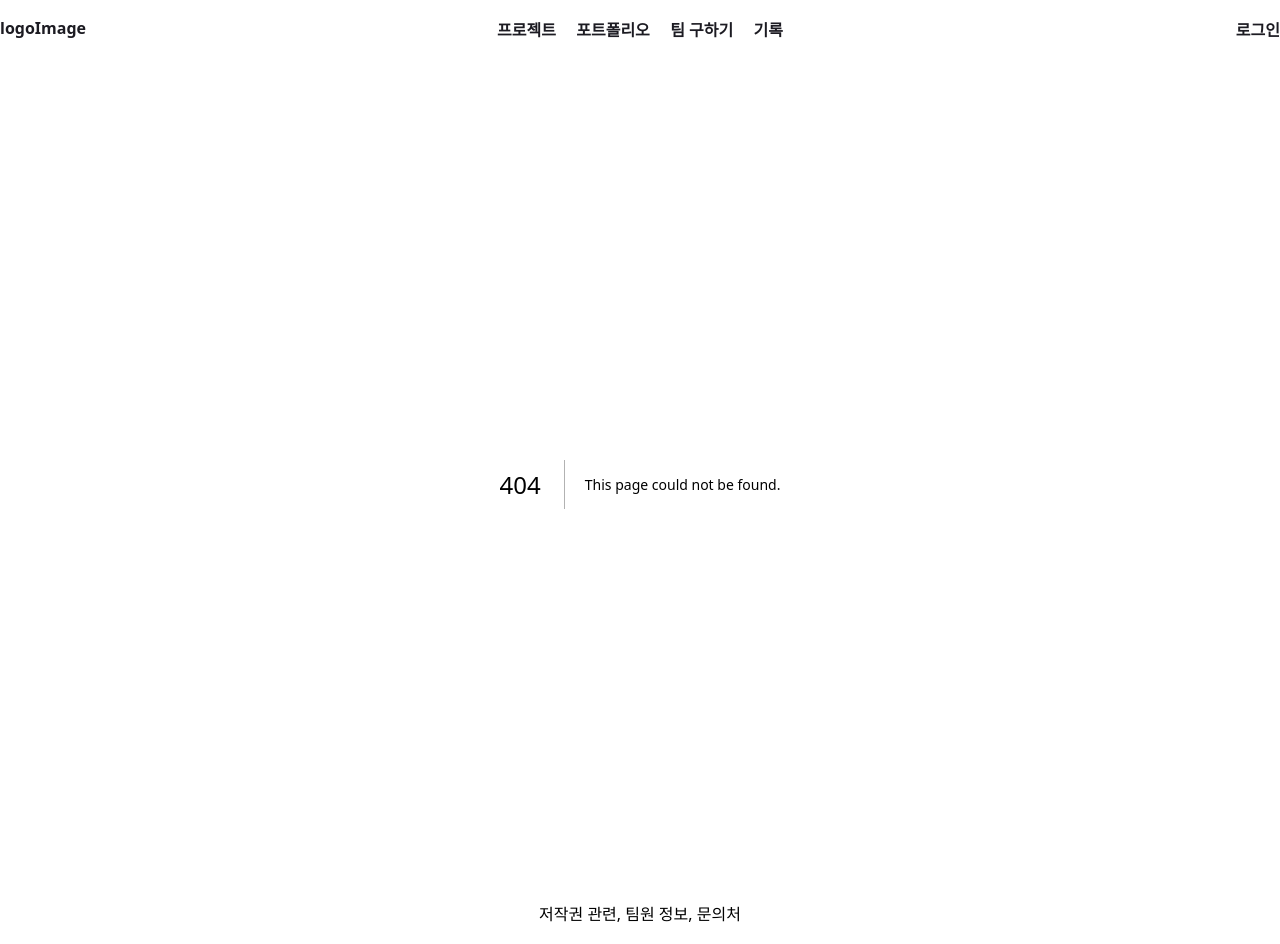
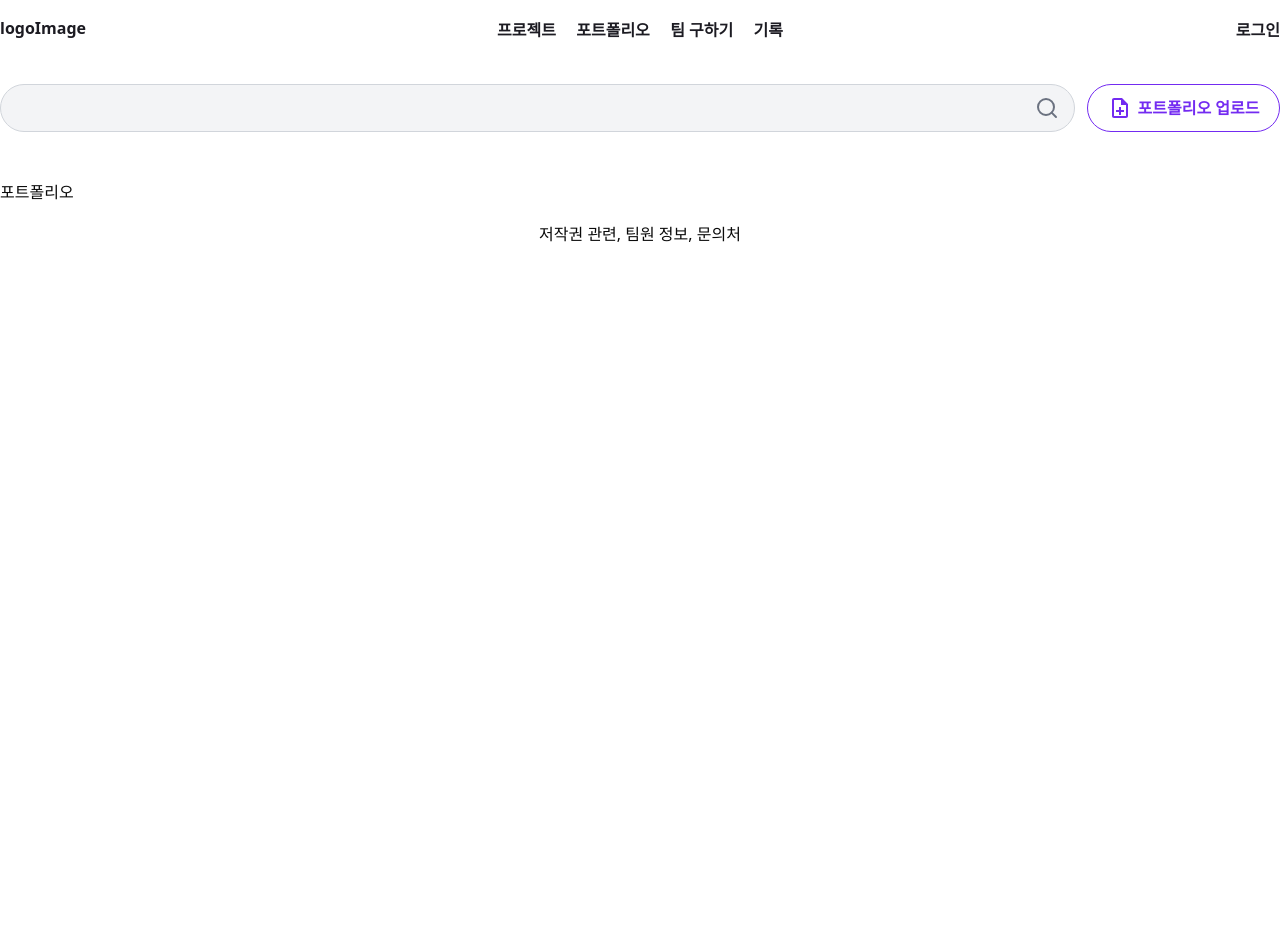
Before and after one commit to portcloud-project/Portcloud-FE, a Next.js app in the folder frontend/: page /works/userportpolio in a window 1280 px wide. Before the commit this address had no page. After the commit the page ends 800 px from the top, so only its background shows below. Built offline with nearby package versions, Linux system fonts and the light colour scheme.

Commit message:
feat : Header SearchBar

```diff
--- /dev/null
+++ b/frontend/src/app/customComponents/Searbar.tsx
@@ -0,0 +1,55 @@
+'use client';
+
+import { useEffect, useState } from 'react';
+import { useSearchParams, useRouter } from 'next/navigation';
+import { FiSearch } from 'react-icons/fi';
+const Searchbar = () => {
+    const [inputValue, setInputValue] = useState<string>('');
+    const search = useSearchParams();
+    const router = useRouter();
+    useEffect(() => {
+        const q = search.get('q') || '';
+        setInputValue(q);
+    }, [search]);
+
+    const onClickSearch = () => {
+        const trimmed = inputValue.trim();
+        const currentPath = window.location.pathname;
+
+        if (trimmed === '') {
+            router.push(currentPath);
+        } else {
+            router.push(`${currentPath}?q=${encodeURIComponent(trimmed)}`);
+        }
+    };
+
+    const onKeyDown = (e: React.KeyboardEvent<HTMLInputElement>) => {
+        if (e.key === 'Enter') {
+            onClickSearch();
+        }
+    };
+
+    const onChangeInputValue = (e: React.ChangeEvent<HTMLInputElement>) => {
+        setInputValue(e.target.value);
+    };
+
+    return (
+        <div className="w-full flex relative">
+            <input
+                type="text"
+                className="w-full h-[48px] rounded-[100px] bg-gray-100 border border-gray-300 py-[12px] pl-[16px] focus:outline-none text-[16px] pr-[50px] font-semibold    "
+                onChange={onChangeInputValue}
+                value={inputValue}
+                onKeyDown={onKeyDown}
+            />
+            <FiSearch
+                size={24}
+                className="absolute right-[16px] top-[50%] translate-y-[-50%] cursor-pointer"
+                color="#6B7280"
+                onClick={onClickSearch}
+            />
+        </div>
+    );
+};
+
+export default Searchbar;
--- /dev/null
+++ b/frontend/src/app/customComponents/UploadBtn.tsx
@@ -0,0 +1,12 @@
+import { MdOutlineNoteAdd } from 'react-icons/md';
+const UploadBtn = () => {
+    return (
+        <button className="w-fit h-[48px] min-w-[193px] rounded-[100px] border border-purple-500 cursor-pointer font-semibold ">
+            <div className="w-full flex justify-center items-center gap-[6px]">
+                <MdOutlineNoteAdd size={24} color="#732BF1" />
+                <p className="text-[16px] text-purple-500">포트폴리오 업로드</p>
+            </div>
+        </button>
+    );
+};
+export default UploadBtn;
--- /dev/null
+++ b/frontend/src/app/works/layout.tsx
@@ -0,0 +1,15 @@
+import React from 'react';
+import Searchbar from '../customComponents/Searbar';
+import UploadBtn from '../customComponents/UploadBtn';
+
+export default function DashboardLayout({ children }: { children: React.ReactNode }) {
+    return (
+        <main className="w-full mx-auto max-w-[1440px] flex gap-[48px] flex-col">
+            <div className="w-full flex gap-[12px]">
+                <Searchbar />
+                <UploadBtn />
+            </div>
+            {children}
+        </main>
+    );
+}
--- /dev/null
+++ b/frontend/src/app/works/userportpolio/page.tsx
@@ -0,0 +1,4 @@
+const UserPortpolio = () => {
+    return <div>포트폴리오</div>;
+};
+export default UserPortpolio;
--- /dev/null
+++ b/frontend/src/app/works/userproject/page.tsx
@@ -0,0 +1,4 @@
+const UserProject = () => {
+    return <div>프로젝트</div>;
+};
+export default UserProject;
```
